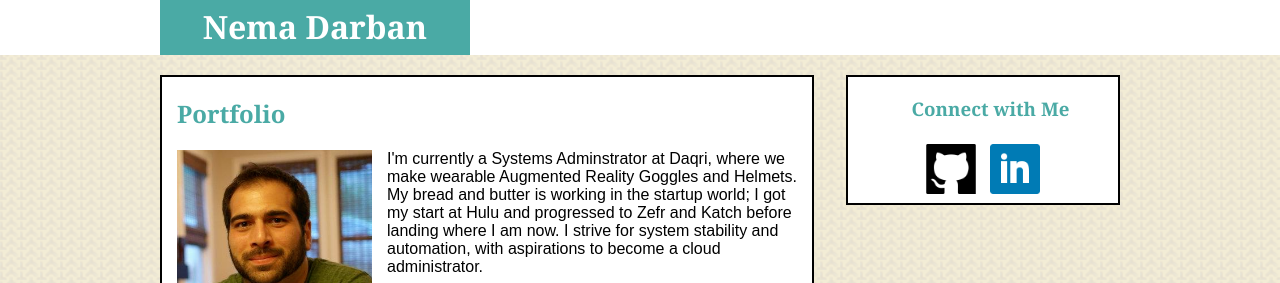
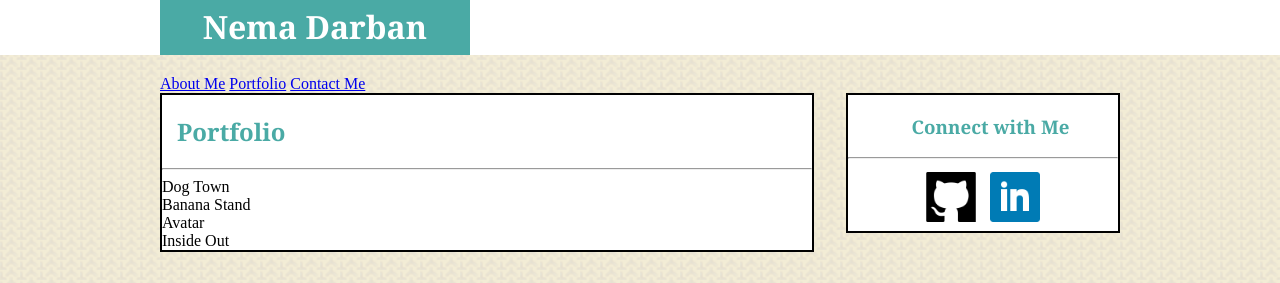
Before and after one commit to kneemaa/Basic-Portfolio, a plain HTML site: page portfolio.html in a window 1280 px wide. Shown: the top 283 px of the page. Drawn offline with Linux system fonts and the light colour scheme.

Commit message:
Placeholders In Place -Tiles placed -Tile titles positioned -Nav links placed

```diff
--- a/portfolio.html
+++ b/portfolio.html
@@ -6,9 +6,16 @@
 <body>
 	<div class="white-ribbon"></div>
 	<div class="all-content">
+		<div class="nav-links">
+			<a class="navigation" href="./index.html">About Me</a>
+			<a class="navigation" href="./portfolio.html">Portfolio</a>
+			<a class="navigation" href="./contact.html">Contact Me</a>
+		</div>
 		<h1 class="my-name">Nema Darban</h1>
 		<div class="portfolio">
 			<h2>Portfolio</h2>
+			<hr></hr>
+		<!--
 			<img class="nema-img" src="assets/images/nema.png" alt="nema darban">
 			<p class="about">I'm currently a Systems Adminstrator at Daqri, where we make wearable Augmented Reality Goggles and Helmets. My bread and butter is working in the startup world; I got my start at Hulu and progressed to Zefr and Katch before landing where I am now. I strive for system stability and automation, with aspirations to become a cloud administrator.</p>
 
@@ -21,10 +28,22 @@
 			<p>Sed quis nunc velit. Curabitur rutrum nibh in ipsum ullamcorper, a faucibus odio posuere. Vivamus placerat interdum pellentesque. Vestibulum at arcu nec nulla aliquet luctus. Morbi pretium fringilla dui, vulputate fermentum quam aliquet non. Duis sed leo vulputate, volutpat lorem sed, tristique metus. Morbi tincidunt ligula sit amet malesuada congue. Integer pharetra mauris a metus finibus fermentum.</p>
 
 			<p>Praesent vel auctor turpis. Praesent elit ante, pulvinar ut tristique quis, sagittis ac metus. Integer euismod fringilla neque et euismod. Phasellus ac ornare dolor, eu lobortis elit. In aliquam augue purus, a pretium turpis rutrum vehicula. Pellentesque aliquet rhoncus rhoncus. Integer ultricies, magna quis porta malesuada, libero velit viverra nisl, vitae eleifend metus lectus eu purus. Curabitur et tellus magna. Vestibulum placerat, turpis id consectetur eleifend, magna sem fermentum enim, ut scelerisque ex lorem ac nibh. Cras aliquet sapien mi, ut vulputate risus posuere at.</p>
+		-->
+		<div class="portfolio-tiles">
+			<div class="project_1"></div>
+			<div class="project names project_1_name">Dog Town</div>
+			<div class="project_2"></div>
+			<div class="project names project_2_name">Banana Stand</div>
+			<div class="project_3"></div>
+			<div class="project names project_3_name">Avatar</div>
+			<div class="project_4"></div>
+			<div class="project names project_4_name">Inside Out</div>
+		</div>
 
 		</div>
 		<div class="connect">
 			<h3>Connect with Me</h3>
+			<hr></hr>
 			<a target="_blank" href="https://github.com/smalldoorman"><img class="icon" src="assets/images/github.png" alt="github"></a>
 			<a target="_blank" href="https://www.linkedin.com/in/nemadarban/"><img class="icon" src="assets/images/linkedin.png" alt="linkedin"></a>
 		</div>
```
